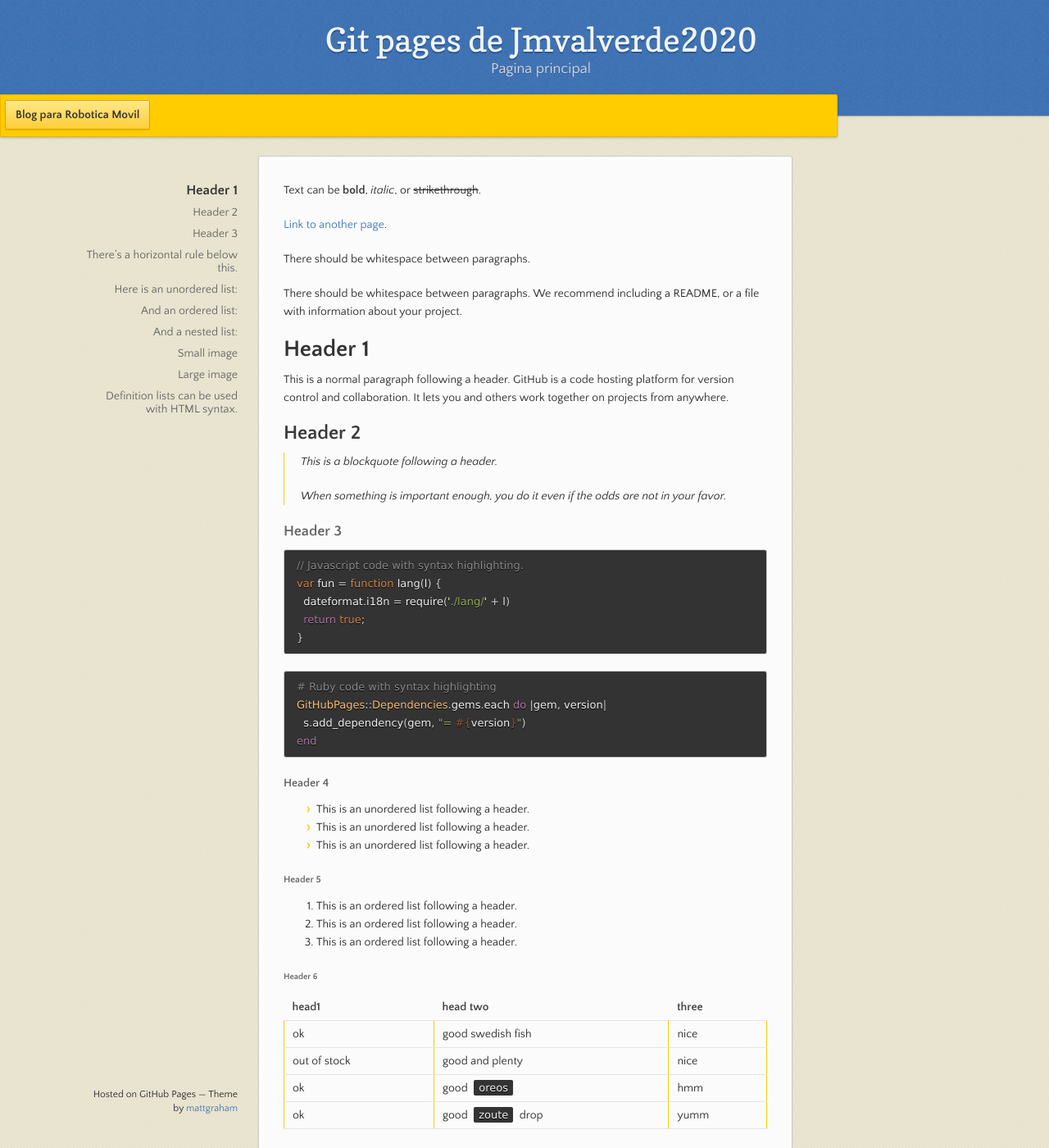
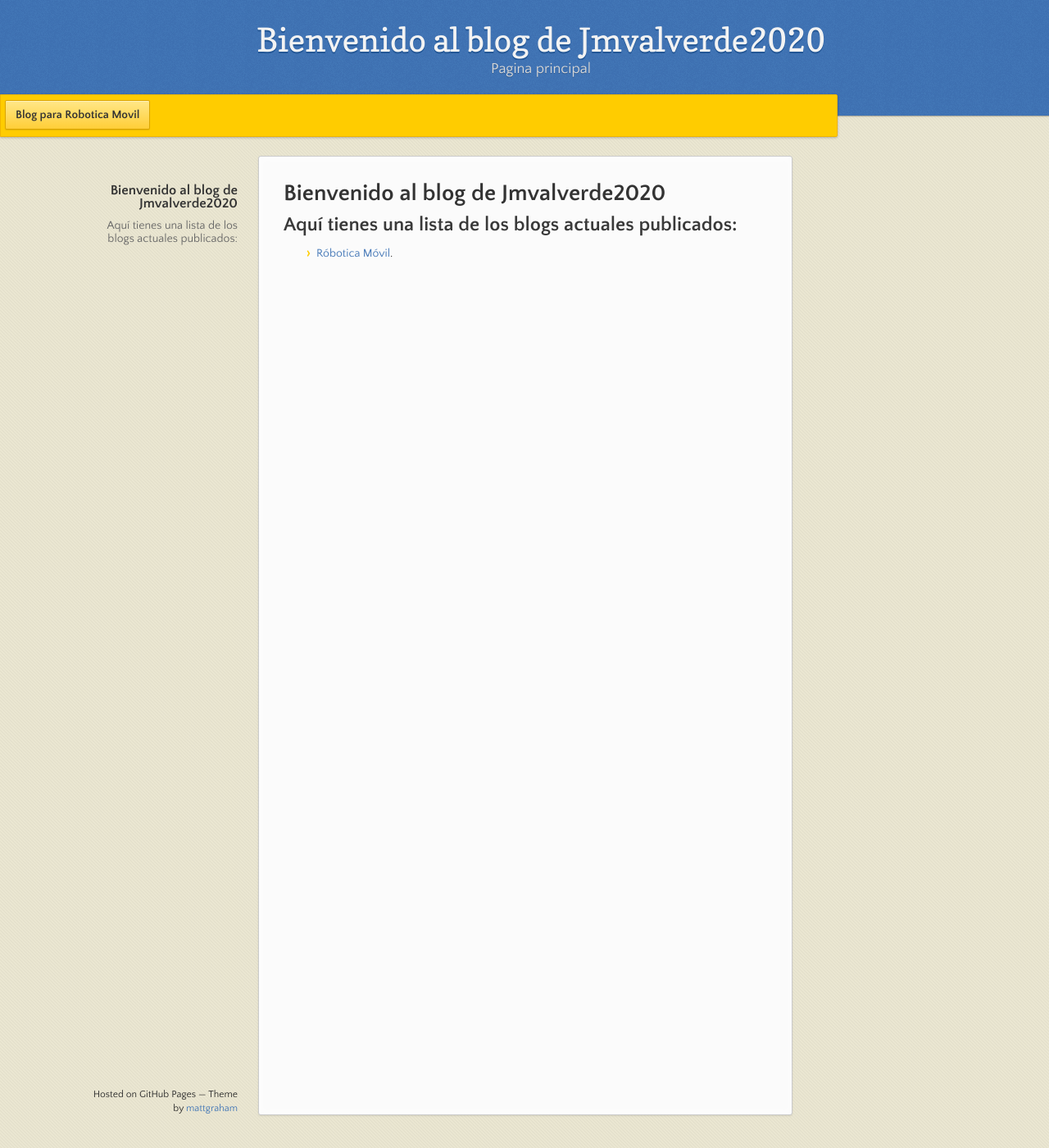
Before and after one commit to jmvalverde2020/jmvalverde2020.github.io, a Jekyll site: the page built from index.md, in a window 1280 px wide and 1400 px high. Shown: the whole window at 82% size. Built offline with Jekyll 4.4.1, drawn with Linux system fonts in a browser that asks for light colours; our own code applies the rules of GitHub Pages for plain Markdown files; some of the changed text lies outside the part shown.

Commit message:
Update index.md

````diff
--- a/index.md
+++ b/index.md
@@ -2,122 +2,8 @@
 layout: default
 ---
 
-Text can be **bold**, _italic_, or ~~strikethrough~~.
+# Bienvenido al blog de Jmvalverde2020
 
-[Link to another page](./another-page.html).
+## Aquí tienes una lista de los blogs actuales publicados:
 
-There should be whitespace between paragraphs.
-
-There should be whitespace between paragraphs. We recommend including a README, or a file with information about your project.
-
-# Header 1
-
-This is a normal paragraph following a header. GitHub is a code hosting platform for version control and collaboration. It lets you and others work together on projects from anywhere.
-
-## Header 2
-
-> This is a blockquote following a header.
->
-> When something is important enough, you do it even if the odds are not in your favor.
-
-### Header 3
-
-```js
-// Javascript code with syntax highlighting.
-var fun = function lang(l) {
-  dateformat.i18n = require('./lang/' + l)
-  return true;
-}
-```
-
-```ruby
-# Ruby code with syntax highlighting
-GitHubPages::Dependencies.gems.each do |gem, version|
-  s.add_dependency(gem, "= #{version}")
-end
-```
-
-#### Header 4
-
-*   This is an unordered list following a header.
-*   This is an unordered list following a header.
-*   This is an unordered list following a header.
-
-##### Header 5
-
-1.  This is an ordered list following a header.
-2.  This is an ordered list following a header.
-3.  This is an ordered list following a header.
-
-###### Header 6
-
-| head1        | head two          | three |
-|:-------------|:------------------|:------|
-| ok           | good swedish fish | nice  |
-| out of stock | good and plenty   | nice  |
-| ok           | good `oreos`      | hmm   |
-| ok           | good `zoute` drop | yumm  |
-
-### There's a horizontal rule below this.
-
-* * *
-
-### Here is an unordered list:
-
-*   Item foo
-*   Item bar
-*   Item baz
-*   Item zip
-
-### And an ordered list:
-
-1.  Item one
-1.  Item two
-1.  Item three
-1.  Item four
-
-### And a nested list:
-
-- level 1 item
-  - level 2 item
-  - level 2 item
-    - level 3 item
-    - level 3 item
-- level 1 item
-  - level 2 item
-  - level 2 item
-  - level 2 item
-- level 1 item
-  - level 2 item
-  - level 2 item
-- level 1 item
-
-### Small image
-
-![Octocat](https://github.githubassets.com/images/icons/emoji/octocat.png)
-
-### Large image
-
-![Branching](https://guides.github.com/activities/hello-world/branching.png)
-
-
-### Definition lists can be used with HTML syntax.
-
-<dl>
-<dt>Name</dt>
-<dd>Godzilla</dd>
-<dt>Born</dt>
-<dd>1952</dd>
-<dt>Birthplace</dt>
-<dd>Japan</dd>
-<dt>Color</dt>
-<dd>Green</dd>
-</dl>
-
-```
-Long, single-line code blocks should not wrap. They should horizontally scroll if they are too long. This line should be long enough to demonstrate this.
-```
-
-```
-The final element.
-```
+* [Róbotica Móvil]("https://jmvalverde2020.github.io/robotica_movil_blog").
````
